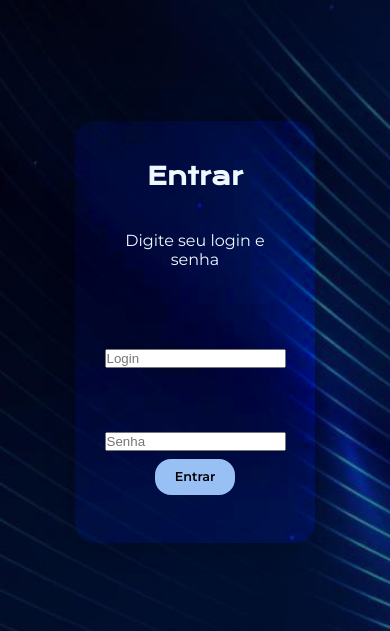
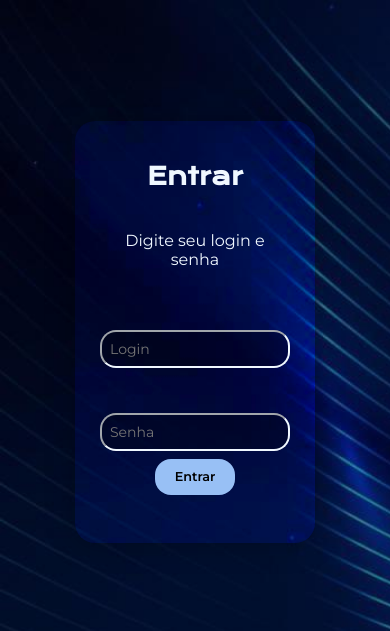
Before and after one commit to jorgeguto87/atentusadvzap, a website: page public/loginBase.html in a window 390 px wide. Shown: the part 216-847 px from the top of the page. Drawn offline with nearby package versions, Linux system fonts and the light colour scheme.

Commit message:
ajuste responsividade

```diff
--- a/public/style.css
+++ b/public/style.css
@@ -711,6 +711,16 @@ main #login{
 
     }
 
+    .main__login__container input{
+        color:aliceblue;
+        background: rgba(0, 0, 0, 0.281);
+        border-radius: 1rem;
+        padding: 0.5rem;
+        font-family: var(--fonte-secundaria);
+        font-size: 0.875rem;
+        border-color: aliceblue;
+    }
+
     .main__selection__hours {
         align-items: center;
     }
```
